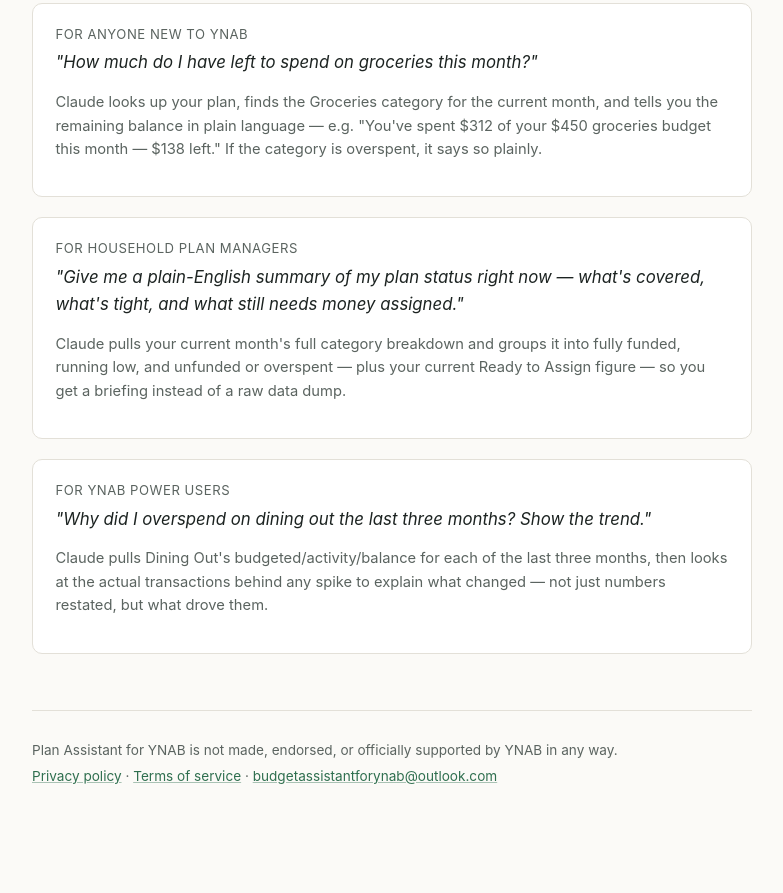
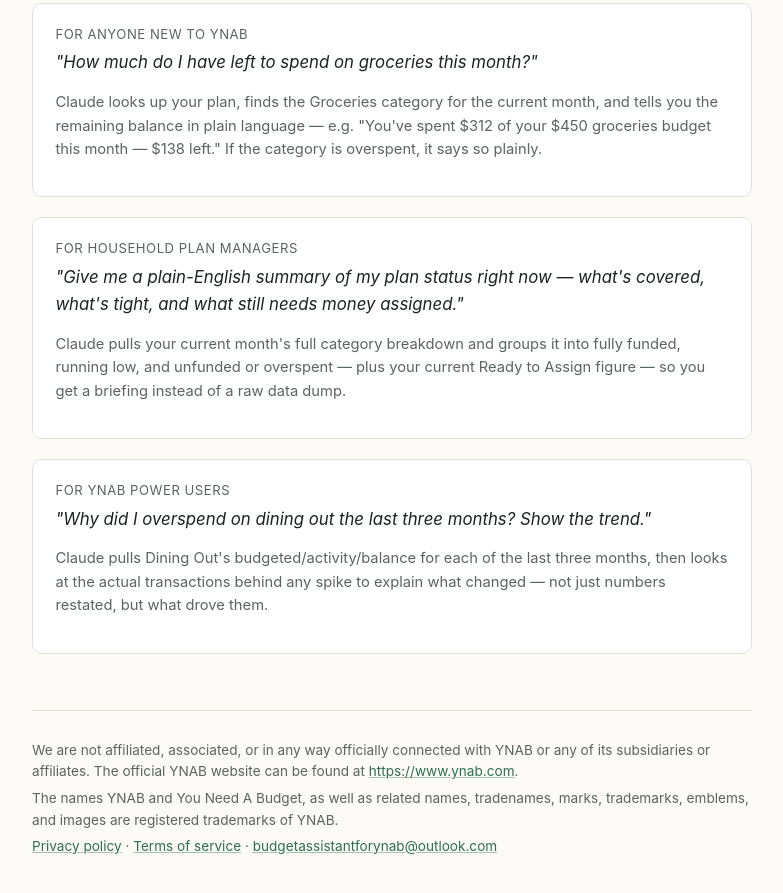
Before and after one commit to dunkin0486/budget-assistant-for-ynab, a website: page site/examples.html in a window 1280 px wide. Shown: the part 235-1128 px from the top of the page, without its empty margins (248-1031 px from the left). Before the commit the page ends 1092 px from the top, so only its background shows below. Drawn offline with Linux system fonts and the light colour scheme.

Commit message:
Add YNAB's required trademark/non-affiliation disclaimer to site footer
Replaces the shorter "not made, endorsed, or officially supported"
line with YNAB's specific required language (from their OAuth app
review form): non-affiliation statement, link to the official YNAB
site, and the trademark attribution for "YNAB"/"You Need A Budget" --
present in the footer of all four site pages.

Co-Authored-By: Claude Sonnet 5 <noreply@anthropic.com>

```diff
--- a/site/examples.html
+++ b/site/examples.html
@@ -61,7 +61,17 @@
     </main>
 
     <footer class="site-footer">
-      <p>Plan Assistant for YNAB is not made, endorsed, or officially supported by YNAB in any way.</p>
+      <p>
+        We are not affiliated, associated, or in any way officially
+        connected with YNAB or any of its subsidiaries or affiliates. The
+        official YNAB website can be found at
+        <a href="https://www.ynab.com">https://www.ynab.com</a>.
+      </p>
+      <p>
+        The names YNAB and You Need A Budget, as well as related names,
+        tradenames, marks, trademarks, emblems, and images are registered
+        trademarks of YNAB.
+      </p>
       <p>
         <a href="/privacy-policy">Privacy policy</a> ·
         <a href="/terms-of-service">Terms of service</a> ·
```
Also changed, not shown: site/index.html (+11 -1 lines), site/privacy-policy.html (+11 -1 lines), site/terms-of-service.html (+11 -1 lines).
